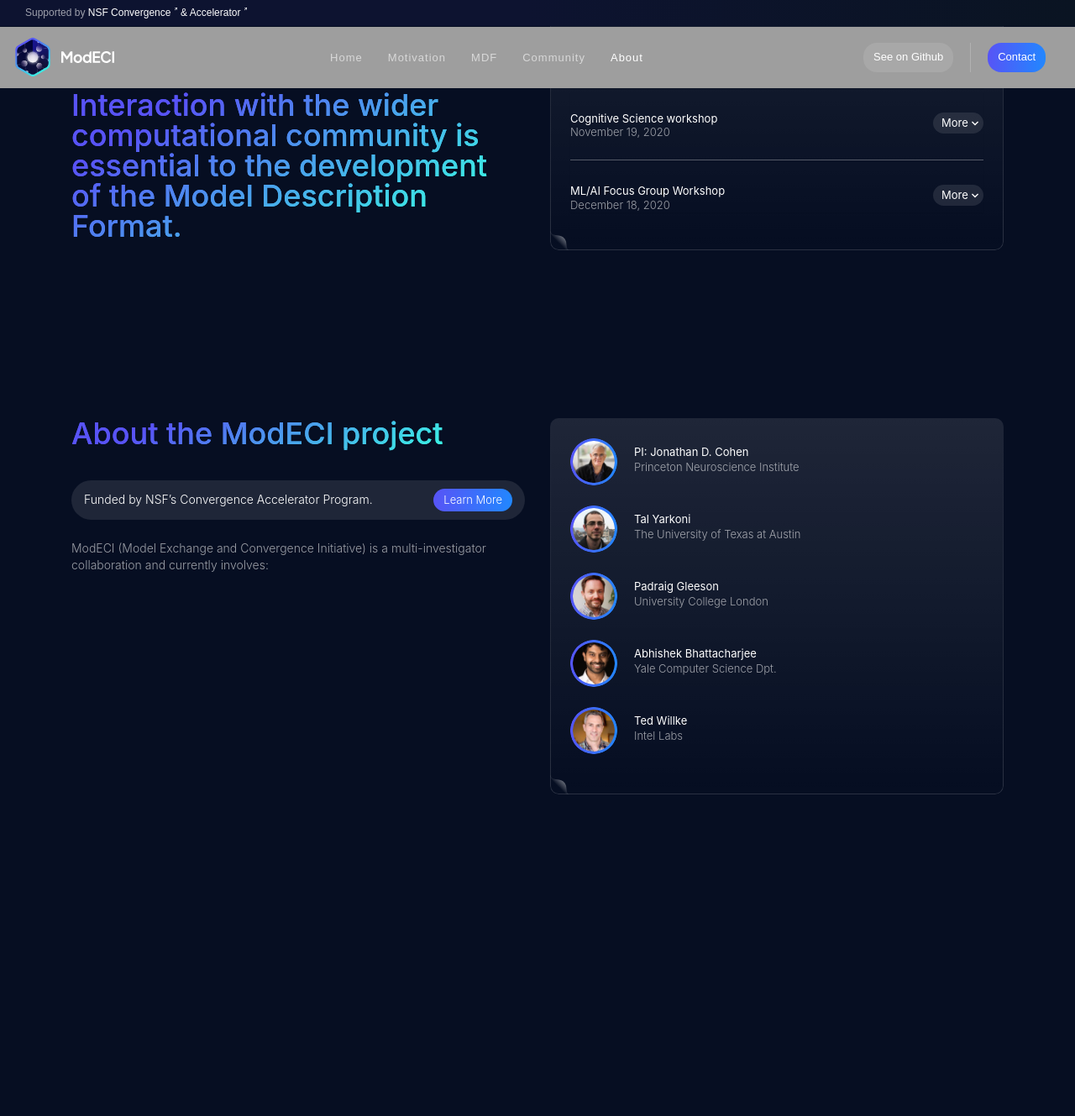
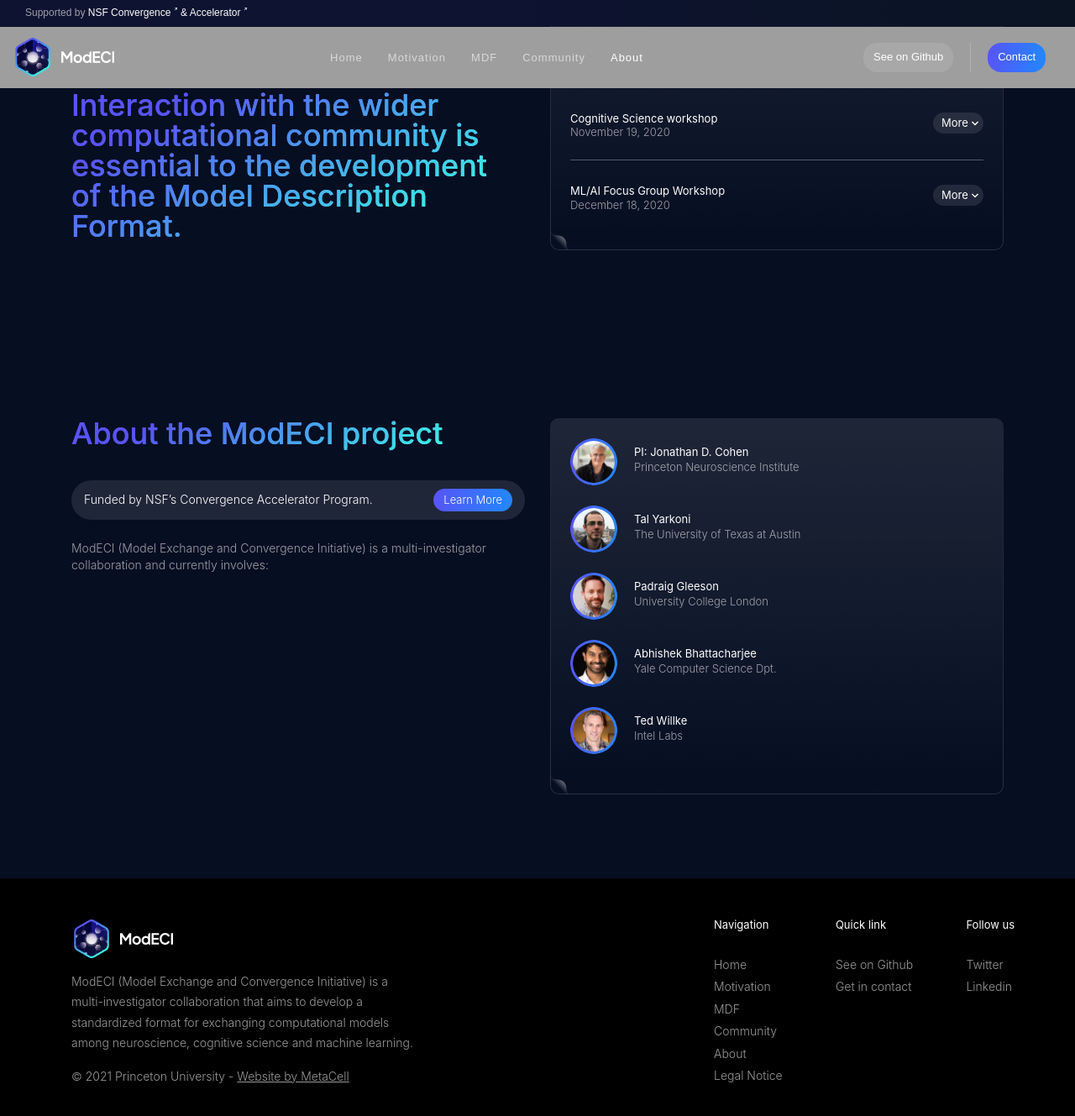
Before and after one commit to ModECI/Website, a Jekyll site: the page built from index.html, in a window 1280 px wide and 1400 px high, scrolled down 4541 px. Shown: the top 1329 px of the window at 84% size. Built offline with Jekyll 4.4.1, drawn with Linux system fonts in a browser that asks for light colours; before the commit the page ends 5587 px from its top, so only the background shows below that.

Commit message:
#9 Footer UI and dummy links

```diff
--- a/_config.yml
+++ b/_config.yml
@@ -7,6 +7,10 @@ email: your-email@domain.com
 description: ModECI (Model Exchange and Convergence Initiative) is a multi-investigator collaboration that aims to develop a standardized format for exchanging computational models among neuroscience, cognitive science and machine learning.
 githubLink: https://github.com/ModECI/Website
 nsfLink: https://www.nsf.gov/od/oia/convergence-accelerator/
+copyright: 2021 Princeton University
+metacellLink: https://metacell.us/
+twitterLink: https://twitter.com/
+linkedInLink: https://www.linkedin.com/
 
 # Collections
 collections:
--- /dev/null
+++ b/_includes/footer.html
@@ -0,0 +1,65 @@
+  <footer class="footer">
+        <div class="container">
+            <div class="row">
+                <div class="col-xs-12 col-md-8">
+                    <div class="col-xs-12 col-md-7">
+                        <div class="footer-title">
+                            <div class="footer-icon">
+                                <img src="img/logo.png" alt="footerLogo" width="48">
+                                <img src="img/header-ModECI.png" alt="footer-ModECI">
+                            </div>
+                            <p>
+                                {{site.description}}
+                            </p>
+                            <p>
+                                &#169; {{site.copyright}} - <a href={{site.metacellLink}} target="_blank">Website by MetaCell</a>
+                            </p>
+                        </div>
+                    </div>
+                </div>
+                <div class="col-xs-12 col-md-4 footer-col">
+                    <div class="footer-menu">
+                        <h5>Navigation</h5>
+                        <ul class="list-inline quicklinks">
+                            <li>
+                                <a class="page-scroll" href="#home">Home</a>
+                            </li>
+                            <li>
+                                <a class="page-scroll" href="#motivation">Motivation</a>
+                            </li>
+                            <li>
+                                <a class="page-scroll" href="#mdfPage">MDF</a>
+                            </li>
+                            <li>
+                                <a class="page-scroll" href="#community">Community</a>
+                            </li>
+                            <li>
+                                <a class="page-scroll" href="#about">About</a>
+                            </li>
+                            <li>
+                                <a class="page-scroll" href="#about">Legal Notice</a>
+                            </li>
+                        </ul>
+                    </div>
+                    <div class="footer-menu">
+                        <h5>Quick link</h5>
+                        <ul class="list-inline quicklinks">
+                            <li><a href="{{site.githubLink}}" target="_blank">See on Github</a>
+                            </li>
+                            <li><a href="#contact">Get in contact</a>
+                            </li>
+                        </ul>
+                    </div>
+                    <div class="footer-menu">
+                        <h5>Follow us</h5>
+                        <ul class="list-inline quicklinks">
+                            <li><a href="{{site.twitterLink}}" target="_blank">Twitter</a>
+                            </li>
+                            <li><a href="{{site.linkedInLink}}" target="_blank">Linkedin</a>
+                            </li>
+                        </ul>
+                    </div>
+                </div>
+            </div>
+        </div>
+    </footer>
--- a/_includes/main.html
+++ b/_includes/main.html
@@ -33,7 +33,7 @@
                         <a class="page-scroll" href="#motivation">Motivation</a>
                     </li>
                     <li>
-                        <a class="page-scroll" href="#mdf">MDF</a>
+                        <a class="page-scroll" href="#mdfPage">MDF</a>
                     </li>
                     <li>
                         <a class="page-scroll" href="#community">Community</a>
--- a/_includes/mdf.html
+++ b/_includes/mdf.html
@@ -1,4 +1,4 @@
-<section id="mdf" class="mdf-section">
+<section id="mdfPage" class="mdf-section">
     <div class="container">
         <div class="col-xs-12 col-md-6 mdf-content-sticky">
             <div class="mdf-subtitle1">
--- a/_layouts/default.html
+++ b/_layouts/default.html
@@ -9,6 +9,7 @@
     {% include mdf.html %}
     {% include community.html %}
     {% include about.html %}
+    {% include footer.html %}
     {% include js.html %}
 
     {% if site.google_analytics %}
--- a/js/classie.js
+++ b/js/classie.js
@@ -30,10 +30,14 @@ if ( 'classList' in document.documentElement ) {
     return elem.classList.contains( c );
   };
   addClass = function( elem, c ) {
-    elem.classList.add( c );
+    if(elem) {
+      elem.classList.add( c );
+    }
   };
   removeClass = function( elem, c ) {
-    elem.classList.remove( c );
+    if(elem) {
+      elem.classList.remove( c );
+    }
   };
 }
 else {
```
Also changed, not shown: _includes/css/modeci.css (+60 -0 lines).
